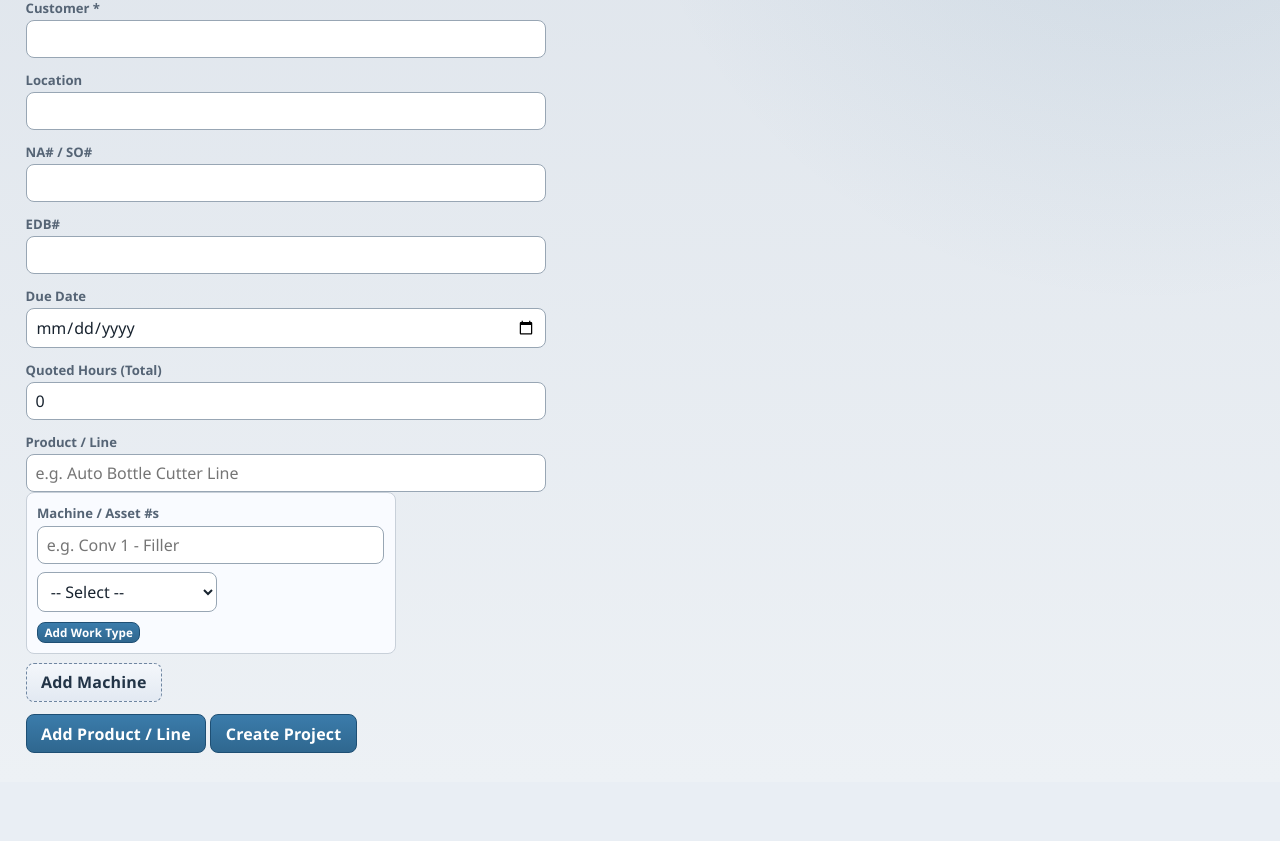
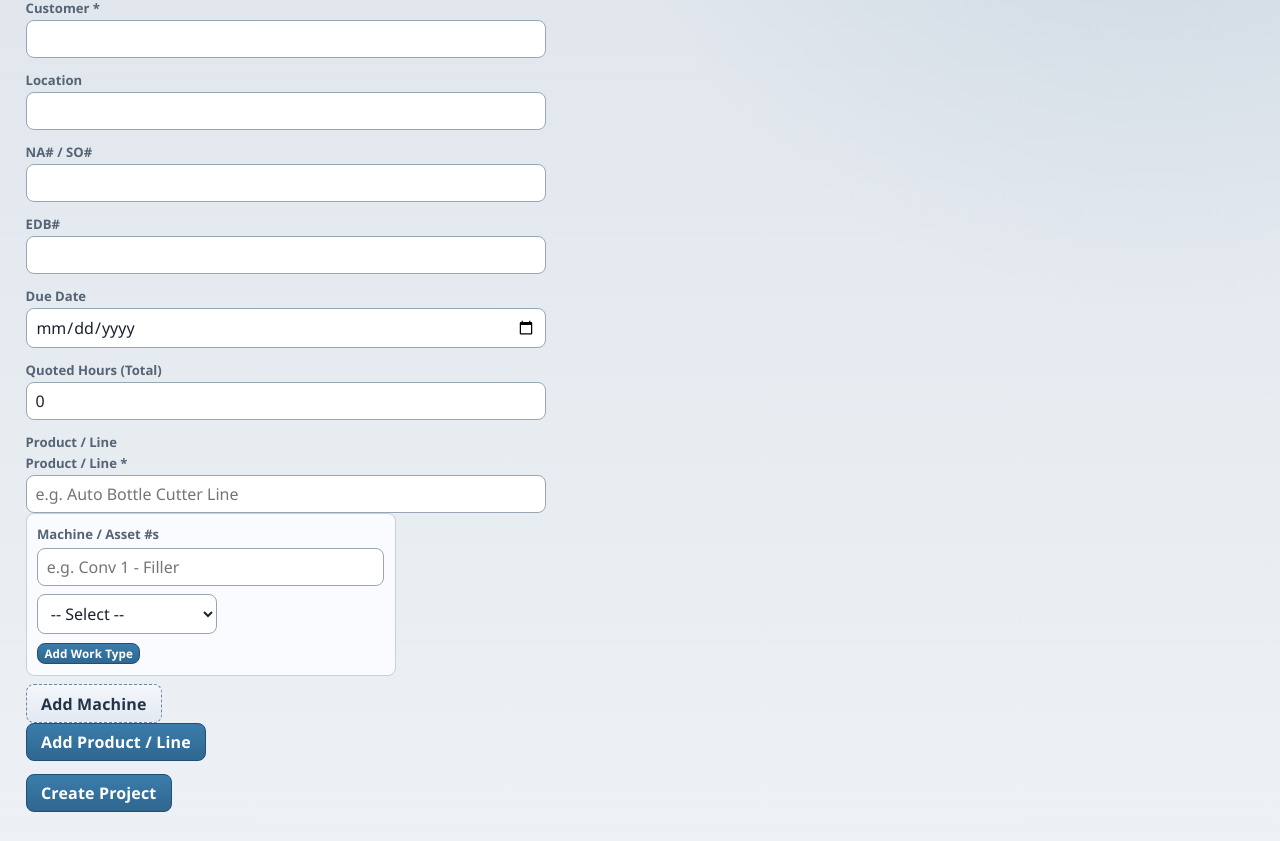
Before and after one commit to AdashAZ/Project-Tracker, a Flask app: page /projects/new in a window 1280 px wide. Shown: the part 140-981 px from the top of the page. Before the commit the page ends 893 px from the top, so only its background shows below. Run offline with Flask 3, Linux system fonts and the light colour scheme.

Commit message:
Fixed several small bugs when adding V2.0 & V3.0

```diff
--- a/templates/project_form.html
+++ b/templates/project_form.html
@@ -45,7 +45,7 @@
     <div id="product-line-builder-list" class="product-line-builder-list">
       <div class="product-line-builder-item" data-product-line-item>
         <div class="product-line-builder-top">
-          <!--<label>Product / Line *</label>-->
+          <label>Product / Line *</label>
           <button type="button" class="btn-mini product-line-remove-btn" data-remove-product-line>Remove</button>
         </div>
         <input type="text" class="product-line-name-input" placeholder="e.g. Auto Bottle Cutter Line">
@@ -74,7 +74,6 @@
             <button type="button" class="btn-mini" data-add-work-type>Add Work Type</button>
           </div>
         </div>
-</div>
         <button type="button" class="add-machine-btn" data-add-machine-row-btn>Add Machine</button>
       </div>
     </div>
```
